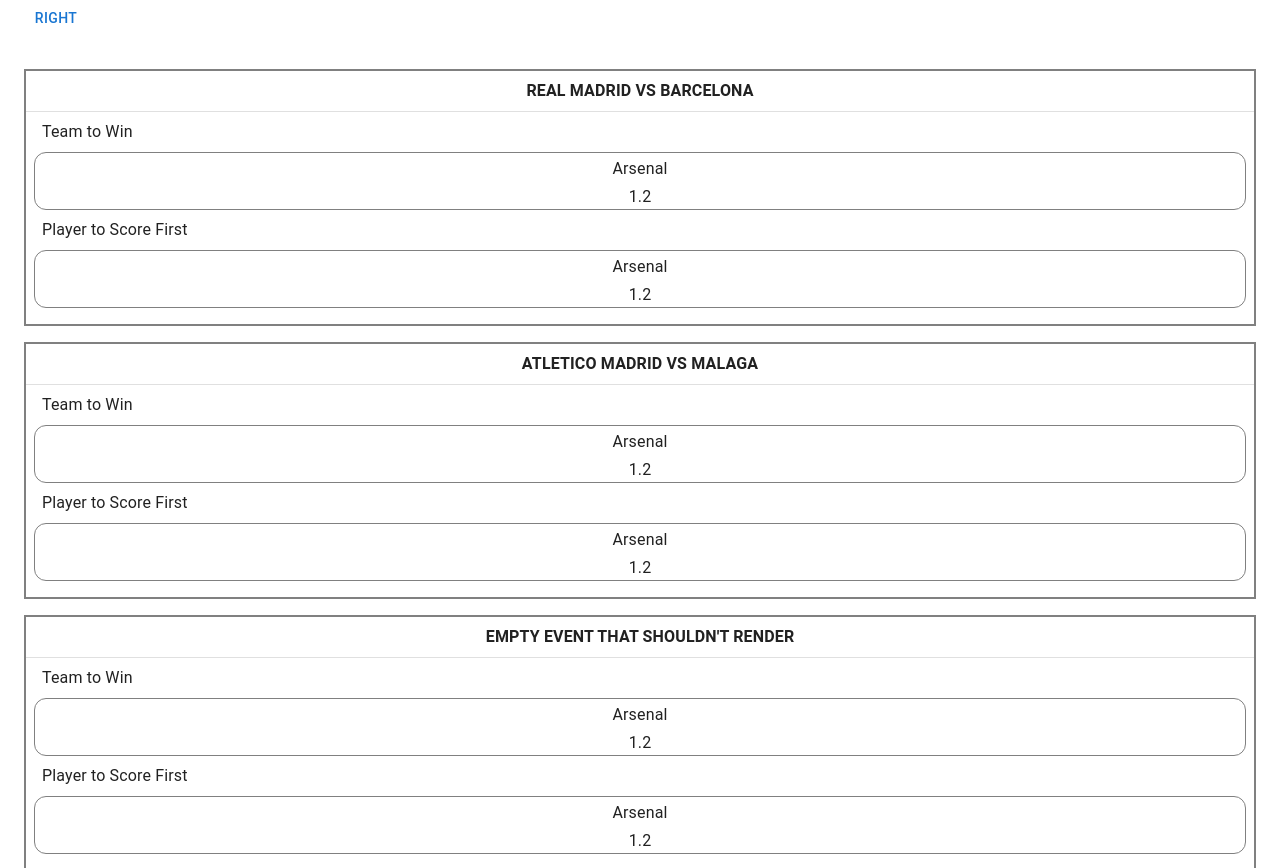
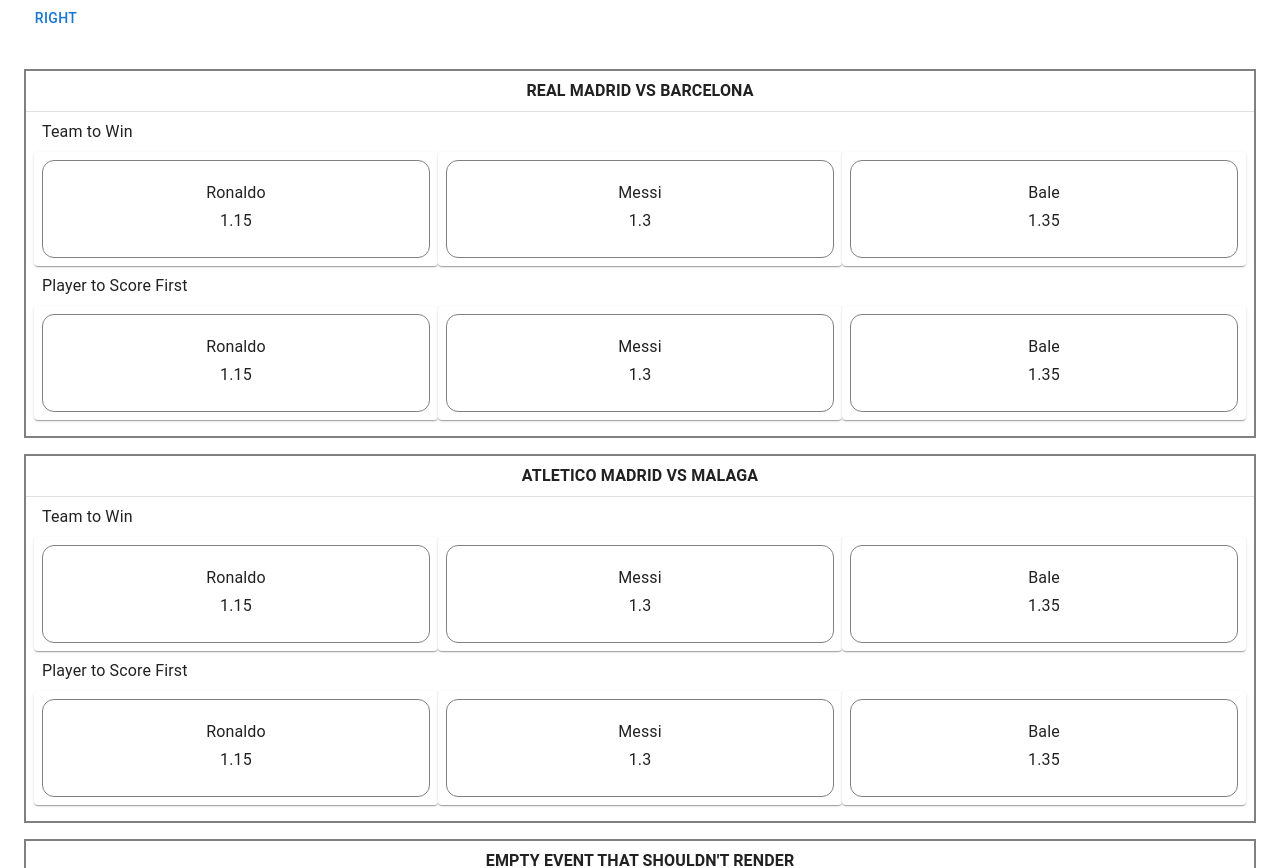
Before and after one commit to greciagarciav/code-challenge, a React app: page / in a window 1280 px wide. Shown: the top 868 px of the page. Built offline with nearby package versions, Linux system fonts and the light colour scheme.

Commit message:
Complete SportSelection component

```diff
--- a/src/components/SportEventSelection/SportEventSelection.tsx
+++ b/src/components/SportEventSelection/SportEventSelection.tsx
@@ -1,27 +1,68 @@
 import React from "react";
-import Box from '@mui/material/Box';
-import Typography from '@mui/material/Typography';
+import {
+  Box,
+  Card,
+  CardContent,
+  List,
+  Typography,
+} from "@mui/material";
 
 export default function SportEventSelection() {
+  const selectionList = [
+    {
+      id: "SEL_3",
+      name: "Ronaldo",
+      price: 1.15,
+    },
+    {
+      id: "SEL_4",
+      name: "Messi",
+      price: 1.3,
+    },
+    {
+      id: "SEL_5",
+      name: "Bale",
+      price: 1.35,
+    },
+  ];
 
-    return(
-        <Box
+  return (
+    <div style={{ width: "100%" }}>
+      <List sx={{
+                display: "grid",
+                gridTemplateColumns: `repeat(${selectionList.length}, 1fr)`,
+                mx: 1,
+                alignItems: "center"
+              }} >
+        {selectionList.map((selection) => (
+            <Card
+
+            >
+                <CardContent
+                  key={selection.id}
                   sx={{
-                border: '1px solid grey',
+                    border: "1px solid grey",
                     m: 1,
                     textAlign: "center",
-                borderRadius: '12px',
-                backgroundColor: '',
-                '&:active': {
-                backgroundColor: 'green'
+                    borderRadius: "12px",
+                    backgroundColor: "",
+                    "&:active": {
+                      backgroundColor: "green",
                     },
                   }}
                 >
                   <Typography component="div">
-                <Box sx={{ pt: 0.5}}> Arsenal </Box>
-                <Box sx={{ pt: 0.5}}> 1.2 </Box>
+                    <Box sx={{ pt: 0.5 }}>
+                    {selection.name}
+                    </Box>
                   </Typography>
-            </Box>
-    )
-
+                  <Typography component="div">
+                    <Box sx={{ pt: 0.5 }}> {selection.price} </Box>
+                  </Typography>
+                </CardContent>
+            </Card>
+        ))}
+      </List>
+    </div>
+  );
 }
```
Lines whose indentation alone changed are shown as unchanged.
